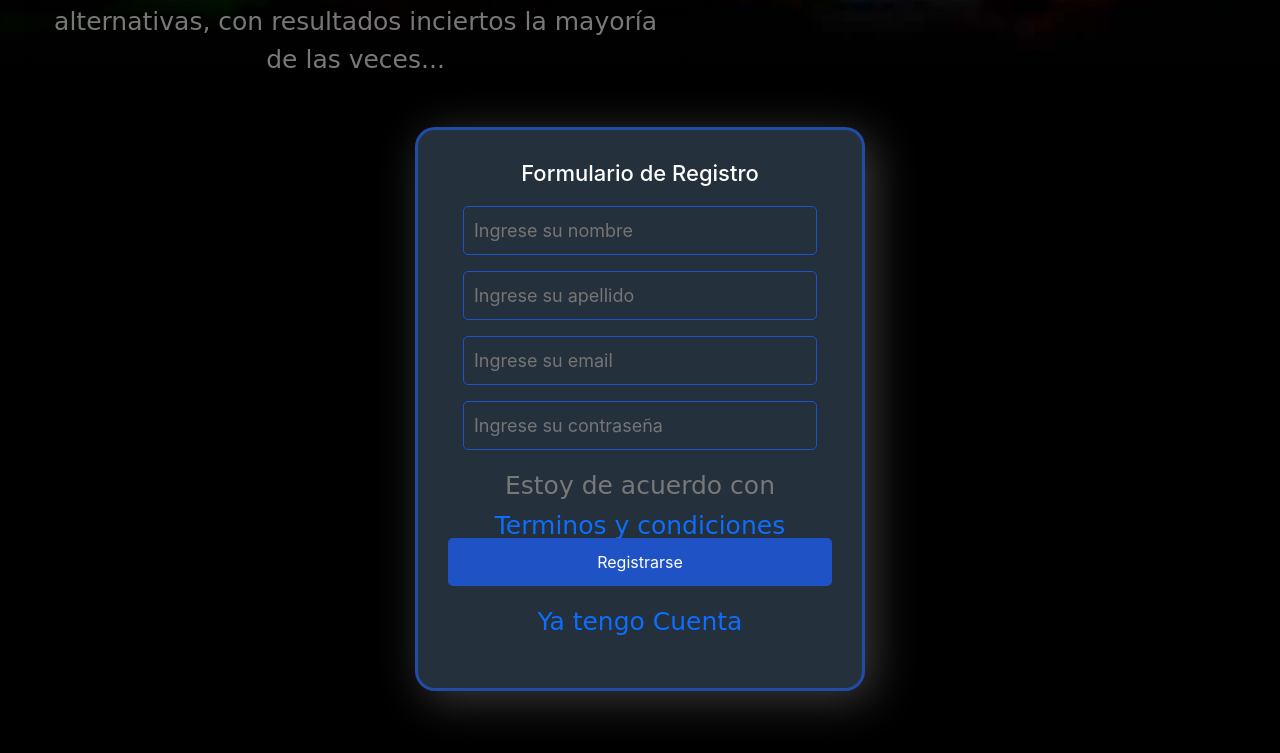
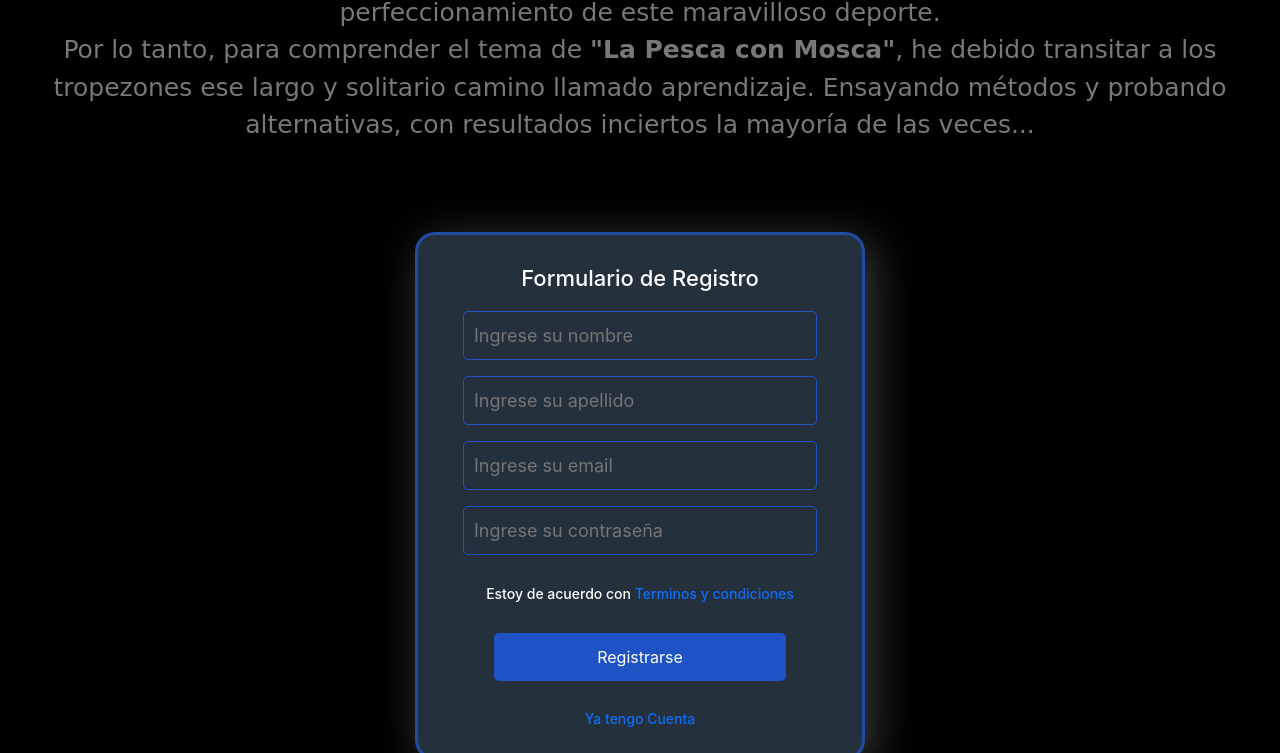
Before and after one commit to marianosandez23/fly-fishing-sass, a website: page paginas/seccion1.html in a window 1280 px wide. Shown: the part 738-1491 px from the top of the page. Drawn offline with nearby package versions, Linux system fonts and the light colour scheme; a web font is replaced by a local one.

Commit message:
correccion sass sin navbar

```diff
--- a/paginas/seccion1.html
+++ b/paginas/seccion1.html
@@ -7,6 +7,7 @@
 		<meta http-equiv="X-UA-Compatible" content="IE=edge">
 		<meta name="viewport" content="width=device-width, initial-scale=1.0">
 
+		<!-- Animaciones -->
 		<link rel="stylesheet" href="https://cdnjs.cloudflare.com/ajax/libs/animate.css/4.1.1/animate.min.css"/>
 
 		<!-- CSS only -->
@@ -20,19 +21,16 @@
 		<link href="https://fonts.googleapis.com/css2?family=Covered+By+Your+Grace&display=swap" rel="stylesheet">
 
 		<!--TITULO H2 tipografia-->
-
 		<link rel="preconnect" href="https://fonts.googleapis.com">
 		<link rel="preconnect" href="https://fonts.gstatic.com" crossorigin>
 		<link href="https://fonts.googleapis.com/css2?family=Bad+Script&display=swap" rel="stylesheet">
 
 		<!--TITULO menu de busqueda tipografia-->
-
 		<link rel="preconnect" href="https://fonts.googleapis.com">
 		<link rel="preconnect" href="https://fonts.gstatic.com" crossorigin>
 		<link href="https://fonts.googleapis.com/css2?family=Bebas+Neue&display=swap" rel="stylesheet">
 
 		<!--TITULO parrafos tipografia-->
-
 		<link rel="preconnect" href="https://fonts.googleapis.com">
 		<link rel="preconnect" href="https://fonts.gstatic.com" crossorigin>
 		<link href="https://fonts.googleapis.com/css2?family=Hubballi&display=swap" rel="stylesheet">
@@ -95,12 +93,12 @@
 					<input class="datosFormulario" type="email" name="correo" id="correo" placeholder="Ingrese su email">
 					<input class="datosFormulario" type="password" name="contraseña" id="contraseña" placeholder="Ingrese su contraseña">
 
-					<p>Estoy de acuerdo con <a href="#">Terminos y condiciones</a></p>
+					<h4>Estoy de acuerdo con <a href="#">Terminos y condiciones</a></h4>
 
 					<input class="boton" type="submit" value="Registrarse">
 					<input class="boton2" type="button" value="No Funciono">
 
-					<p><a href="#">Ya tengo Cuenta</a></p>
+					<h4><a href="#">Ya tengo Cuenta</a></h4>
 				</form>
 
 			</section>
--- a/scss/_mediaqS1.scss
+++ b/scss/_mediaqS1.scss
@@ -1,7 +1,7 @@
-@media screen and (max-width: 768px) {
+@media screen and (max-width: 1289px) {
     #header1{
         background-position: top;
-        background-size: 950px;
+        background-size: contain;
         background-repeat: no-repeat;
         #contenedorSeccion1{
             height: auto;
--- a/scss/_quienesSomos.scss
+++ b/scss/_quienesSomos.scss
@@ -77,11 +77,11 @@
             font-size: 18px;
             color: white;
         }
-        p{
-            height: 40px;
+        h4{
+            font-size: 14px;
+            margin-bottom: 0px;
+            margin-top: 15px;
             text-align: center;
-            font-size: $letrachicaform;
-            line-height: 40px;
             a{
                 text-decoration: none;
                 &:hover{
@@ -90,13 +90,13 @@
             }
         }
         .boton{
-            width: 100%;
+            width: 76%;
             background-color: #1f53c5;
             border: none;
             border-radius: 5px;
             padding: 12px;
             color: white;
-            margin: 16px 0px;
+            margin: 30px 0px 15px;
             font-size: 16px;
             &:hover{
                 color: black;
--- a/scss/_variables.scss
+++ /dev/null
@@ -1 +0,0 @@
-$letrachicaform: 18px;
--- a/scss/styles.scss
+++ b/scss/styles.scss
@@ -1,5 +1,5 @@
+@import "estructura";
 @import "variables";
-@import "estructura";
 @import "quienesSomos";
 @import "footer";
 @import "mediaqS1";
```
Also changed, not shown: estilos/styles.css.
